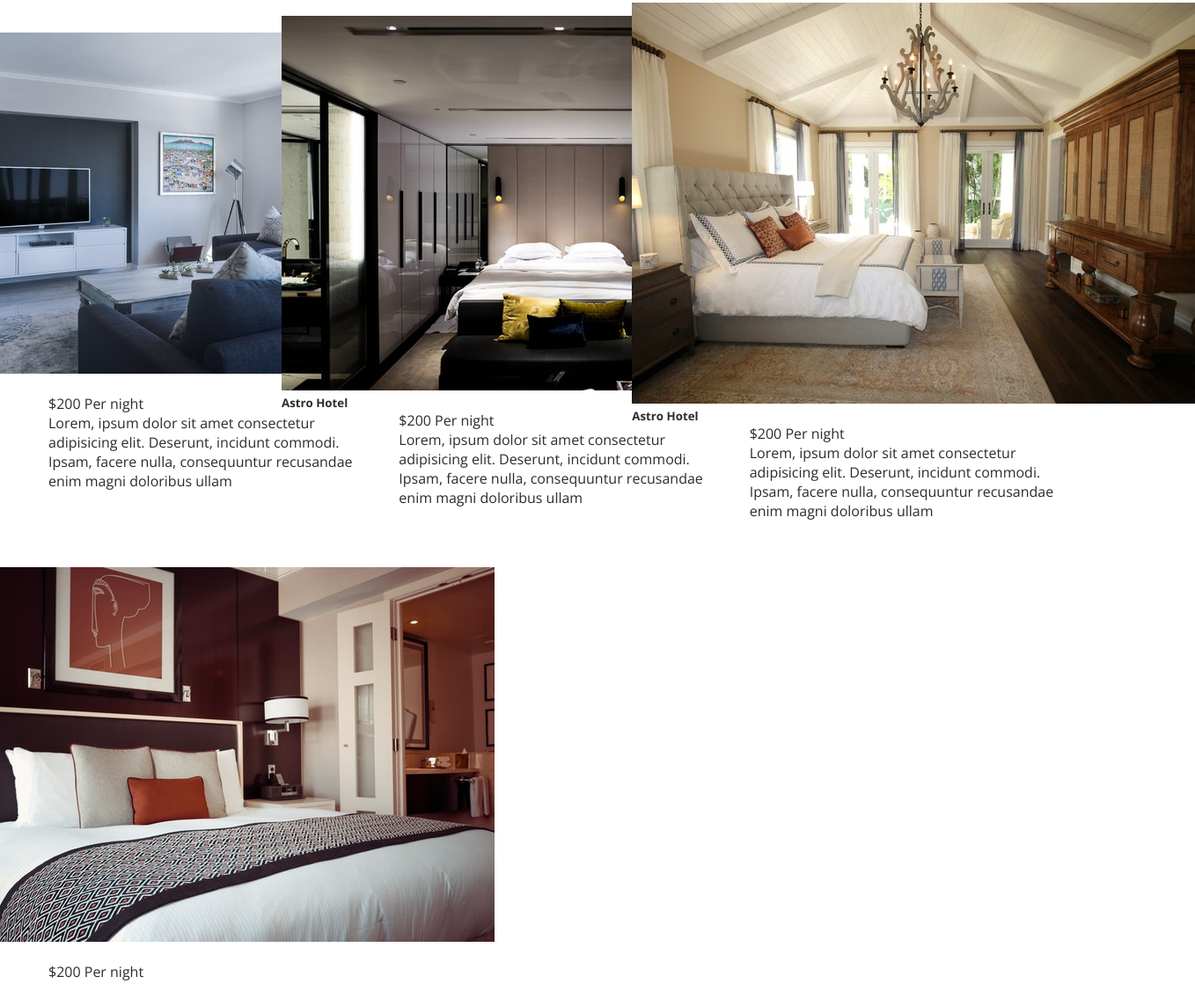
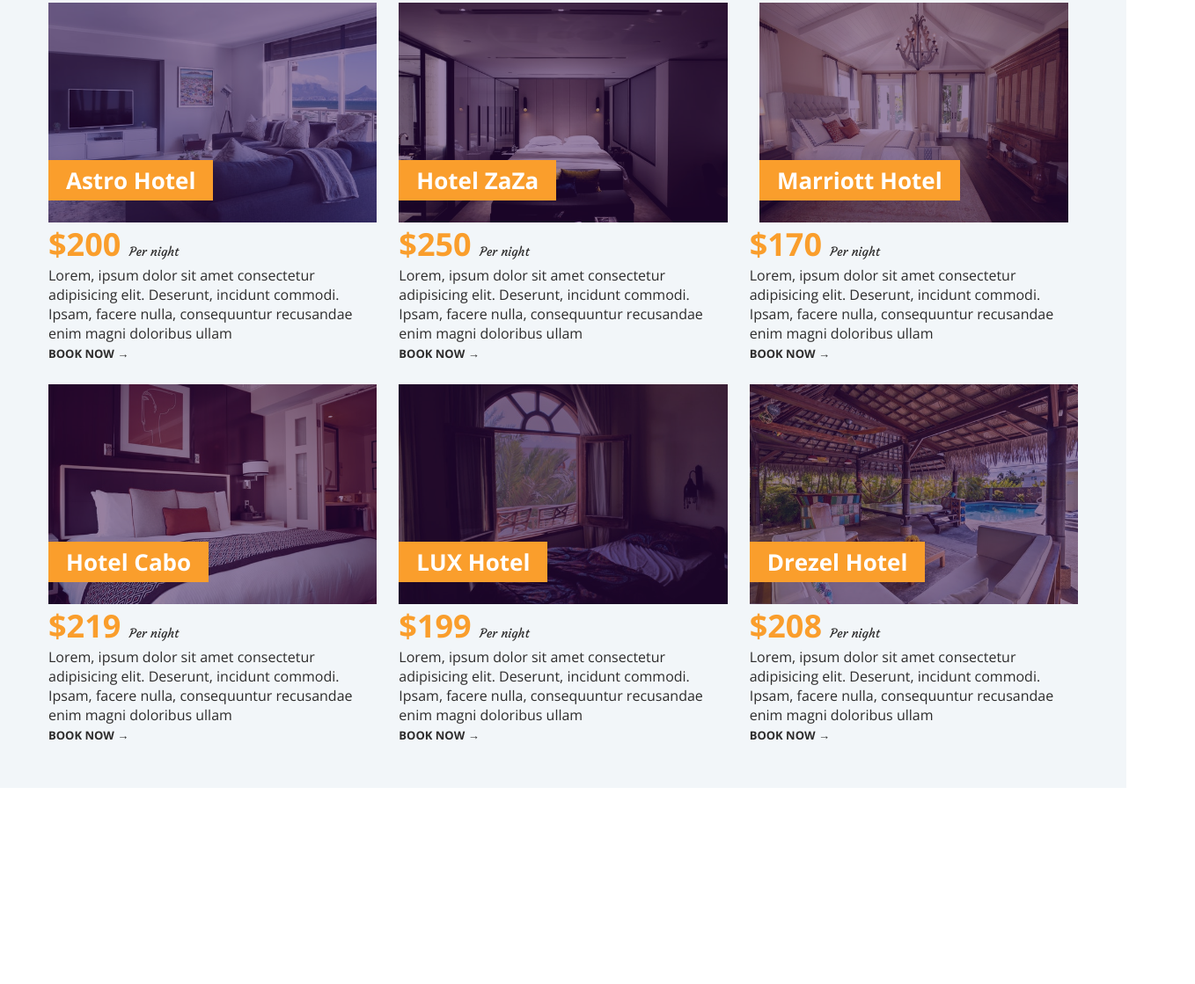
Before and after one commit to tmstafford/hotel-booking, a plain HTML site: page index.html in a window 1280 px wide. Shown: the part 2512-3631 px from the top of the page at 88% size, 1358 px wide, since content can reach past the window. After the commit the page ends 3408 px from the top, so only its background shows below. Drawn offline with nearby package versions, Linux system fonts and the light colour scheme.

Commit message:
rooms styling end

```diff
--- a/index.html
+++ b/index.html
@@ -204,42 +204,65 @@
                             <a href="#" class="btn rooms-btn">Book now &rarr;</a>
                         </div>
                     </div>
-
                     <div class="grid-item featured-rooms">
                         <div class="image-wrap">
                             <img class="room-image" src="images/room_2.jpg" alt="">
-                            <h5 class="room-name">Astro Hotel</h5>
+                            <h5 class="room-name">Hotel ZaZa</h5>
                         </div>
                         <div class="room-info-wrap">
-                            <span class="room-price">$200 <span class="per-night">Per night</span></span>
+                            <span class="room-price">$250 <span class="per-night">Per night</span></span>
                             <p class="paragrpah">
                                 Lorem, ipsum dolor sit amet consectetur adipisicing elit. Deserunt, incidunt commodi. Ipsam, facere nulla, consequuntur recusandae enim magni doloribus ullam
                             </p>
                             <a href="#" class="btn rooms-btn">Book now &rarr;</a>
                         </div>
                     </div>
-
                     <div class="grid-item featured-rooms">
                         <div class="image-wrap">
                             <img class="room-image" src="images/room_3.jpg" alt="">
-                            <h5 class="room-name">Astro Hotel</h5>
+                            <h5 class="room-name">Marriott Hotel</h5>
                         </div>
                         <div class="room-info-wrap">
-                            <span class="room-price">$200 <span class="per-night">Per night</span></span>
+                            <span class="room-price">$170 <span class="per-night">Per night</span></span>
                             <p class="paragrpah">
                                 Lorem, ipsum dolor sit amet consectetur adipisicing elit. Deserunt, incidunt commodi. Ipsam, facere nulla, consequuntur recusandae enim magni doloribus ullam
                             </p>
                             <a href="#" class="btn rooms-btn">Book now &rarr;</a>
                         </div>
                     </div>
-
                     <div class="grid-item featured-rooms">
                         <div class="image-wrap">
                             <img class="room-image" src="images/room_4.jpg" alt="">
-                            <h5 class="room-name">Astro Hotel</h5>
+                            <h5 class="room-name">Hotel Cabo</h5>
                         </div>
                         <div class="room-info-wrap">
-                            <span class="room-price">$200 <span class="per-night">Per night</span></span>
+                            <span class="room-price">$219 <span class="per-night">Per night</span></span>
+                            <p class="paragrpah">
+                                Lorem, ipsum dolor sit amet consectetur adipisicing elit. Deserunt, incidunt commodi. Ipsam, facere nulla, consequuntur recusandae enim magni doloribus ullam
+                            </p>
+                            <a href="#" class="btn rooms-btn">Book now &rarr;</a>
+                        </div>
+                    </div>
+                    <div class="grid-item featured-rooms">
+                        <div class="image-wrap">
+                            <img class="room-image" src="images/room_5.jpg" alt="">
+                            <h5 class="room-name">LUX Hotel</h5>
+                        </div>
+                        <div class="room-info-wrap">
+                            <span class="room-price">$199 <span class="per-night">Per night</span></span>
+                            <p class="paragrpah">
+                                Lorem, ipsum dolor sit amet consectetur adipisicing elit. Deserunt, incidunt commodi. Ipsam, facere nulla, consequuntur recusandae enim magni doloribus ullam
+                            </p>
+                            <a href="#" class="btn rooms-btn">Book now &rarr;</a>
+                        </div>
+                    </div>
+                    <div class="grid-item featured-rooms">
+                        <div class="image-wrap">
+                            <img class="room-image" src="images/room_6.jpg" alt="">
+                            <h5 class="room-name">Drezel Hotel</h5>
+                        </div>
+                        <div class="room-info-wrap">
+                            <span class="room-price">$208 <span class="per-night">Per night</span></span>
                             <p class="paragrpah">
                                 Lorem, ipsum dolor sit amet consectetur adipisicing elit. Deserunt, incidunt commodi. Ipsam, facere nulla, consequuntur recusandae enim magni doloribus ullam
                             </p>
@@ -249,6 +272,8 @@
                 </div>
             </div>
         </section>
+
+
     </main>
 
     <script src="script.js"></script>
--- a/style.css
+++ b/style.css
@@ -349,3 +349,62 @@
 }
 
 /* Rooms styles */
+.rooms {
+    background-color: #f2f6f9;
+}
+
+.image-wrap {
+    position: relative;
+    height: 25rem;
+}
+
+.image-wrap::after {
+    content: '';
+    position: absolute;
+    top: 0;
+    left: 0;
+    width: 100%;
+    height: 100%;
+    background-color: var(--purple-transparant-alt);
+}
+
+.room-image {
+    width: 100%;
+    height: 100%;
+    object-fit: cover;
+}
+
+.room-name {
+    font-size: 2.6rem;
+    background-color: var(--yellow-solid);
+    color: #fff;
+    padding: 0.5rem 2rem;
+    position: absolute;
+    left: 0;
+    bottom: 2.5rem;
+    z-index: 10;
+}
+
+.room-price {
+    display: block;
+    font-size: 3.6rem;
+    font-weight: bold;
+    color: var(--yellow-solid);
+}
+
+.per-night {
+    color: var(--dark-color);
+    font-size: 1.4rem;
+    font-weight: 100;
+    font-family: 'Courgette', cursive;
+}
+
+.rooms-btn {
+    color: var(--dark-color);
+    padding: 0;
+    transition: color 0.5s;
+}
+
+.rooms-btn:hover {
+    color: var(--yellow-solid);
+}
```
